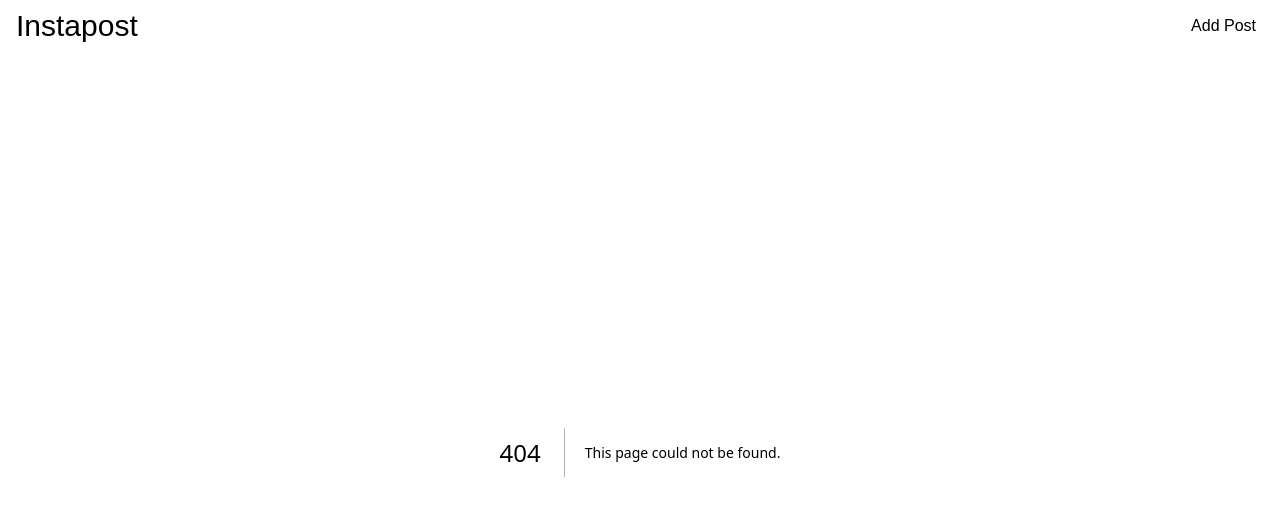
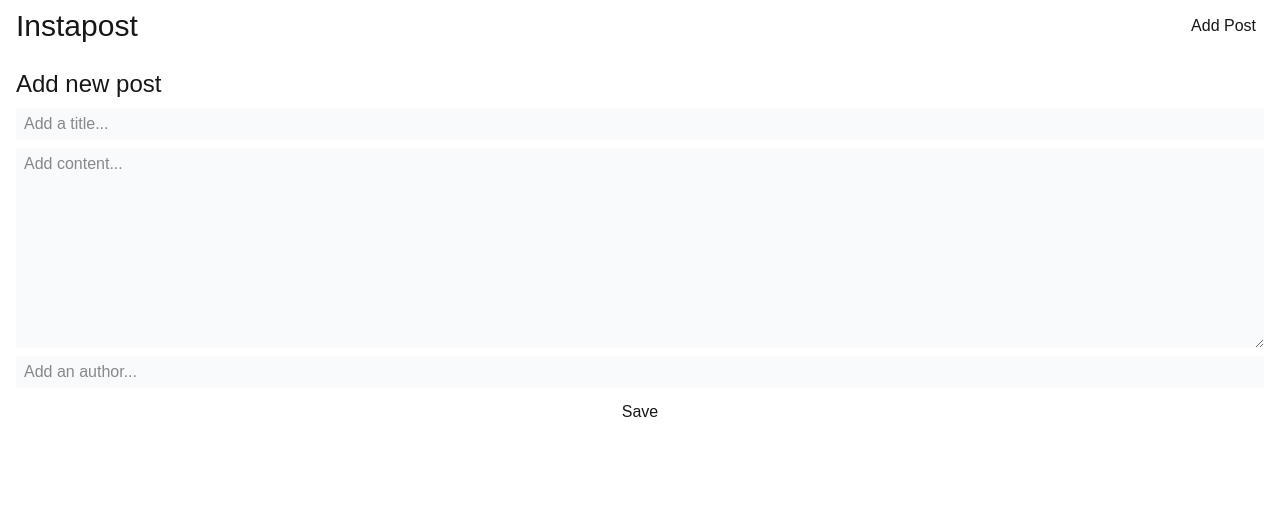
Before and after one commit to gitwilma/nextjs-prisma, a Next.js app: page /new in a window 1280 px wide. Before the commit this address had no page. Shown: the top 516 px of the page. Built offline with nearby package versions, Linux system fonts and the light colour scheme.

Commit message:
design post form

```diff
--- /dev/null
+++ b/app/new/page.tsx
@@ -0,0 +1,30 @@
+export default function NewPostPage() {
+  return (
+    <main className="p-4">
+      <form className="grid gap-2">
+        <h2 className="text-2xl">Add new post</h2>
+        <input
+          className="bg-slate-50 rounded px-2 py-1"
+          name="title"
+          type="text"
+          placeholder="Add a title..."
+        />
+        <textarea
+          className="bg-slate-50 rounded px-2 py-1"
+          name="content"
+          placeholder="Add content..."
+          rows={8}
+        />
+        <input
+          className="bg-slate-50 rounded px-2 py-1"
+          name="author"
+          type="text"
+          placeholder="Add an author..."
+        />
+        <button className="px-2 py-1 rounded hover:bg-slate-100 cursor-pointer">
+          Save
+        </button>
+      </form>
+    </main>
+  );
+}
```
